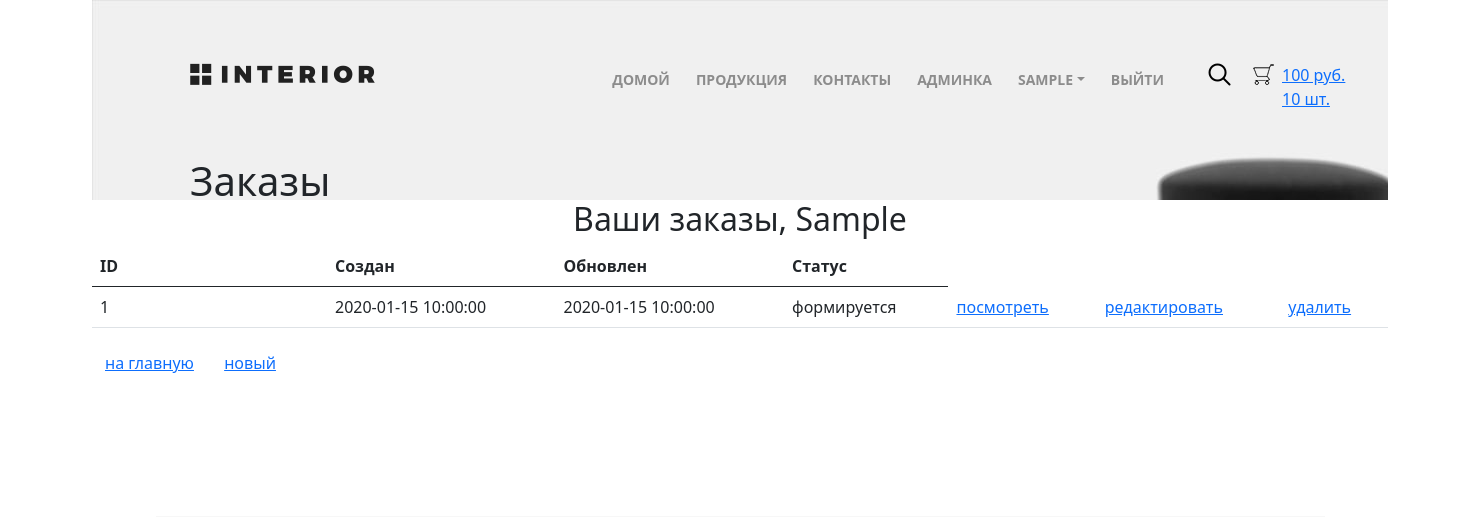
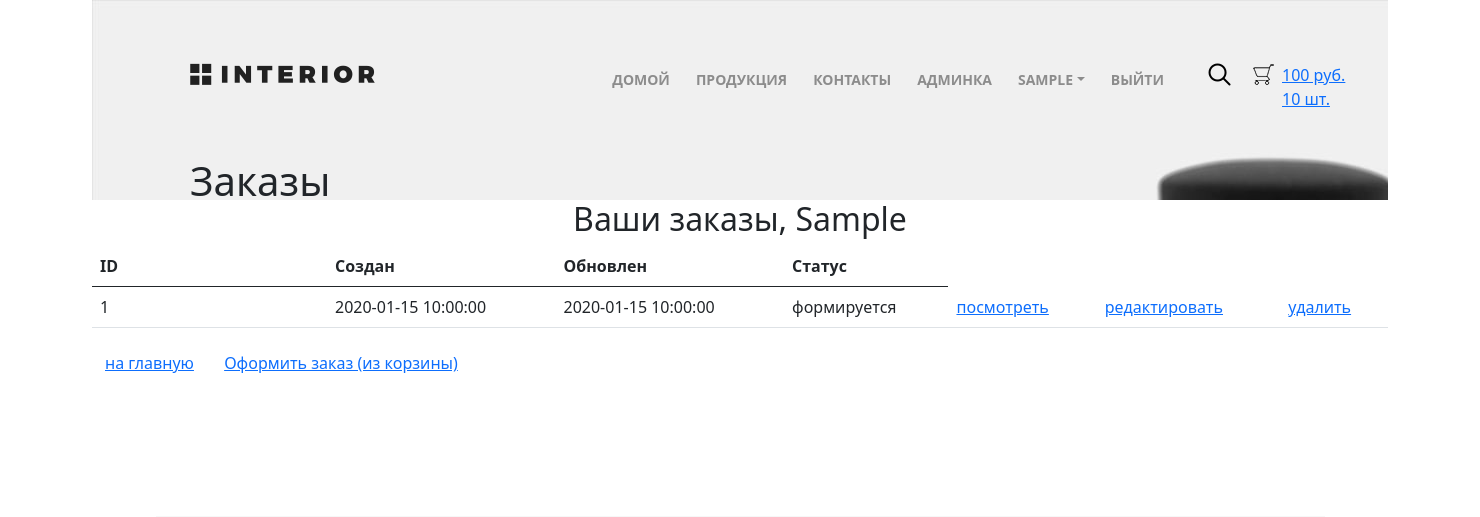
Before and after one commit to log-box/internetShop, a Django app: page /order/ in a window 1480 px wide. Shown: the top 517 px of the page. Run offline with Django 3.2, Linux system fonts and the light colour scheme; a user stored in the database is signed in; tables that the repository leaves empty hold one stand-in row (values such as "Sample post"); some libraries are stand-ins or nearby versions.

Commit message:
lesson2.3 done

```diff
--- a/logbox_shop/ordersapp/templates/ordersapp/order_list.html
+++ b/logbox_shop/ordersapp/templates/ordersapp/order_list.html
@@ -62,10 +62,12 @@
            на главную
        </a>
    </button>
+
+{% if basket %}
    <button class="btn btn-default btn-round">
        <a href="{% url 'ordersapp:order_create' %}">
-           новый
+           Оформить заказ (из корзины)
        </a>
    </button>
-
+{% endif %}
 {% endblock %}
```
